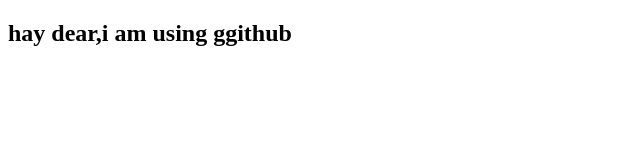
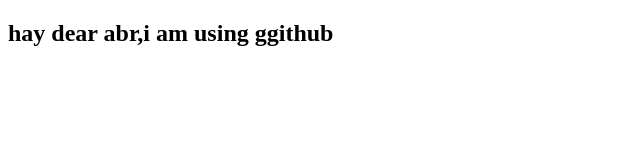
Before and after one commit to abbeauty/my-first-website, a plain HTML site: page index.html in a window 1280 px wide. Shown: the whole page, without its empty margins (0-640 px from the left). Drawn offline with Linux system fonts and the light colour scheme.

Commit message:
first commit

```diff
--- a/index.html
+++ b/index.html
@@ -4,7 +4,7 @@
     <title>Document</title>
 </head>
 <body>
-    <h2>hay dear,i am using ggithub</h2>
+    <h2>hay dear abr,i am using ggithub</h2>
 
 </body>
 </html>
```
